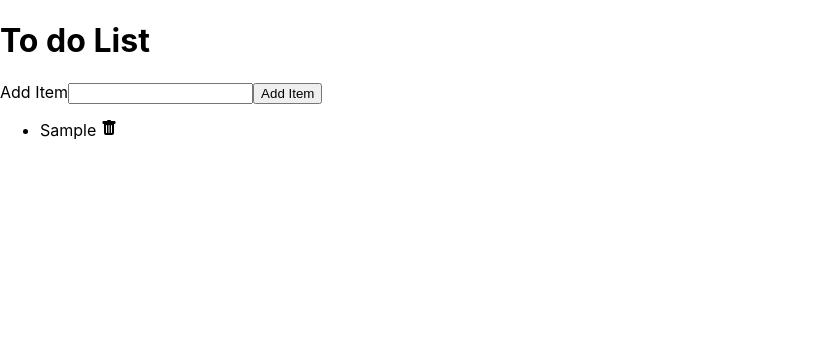
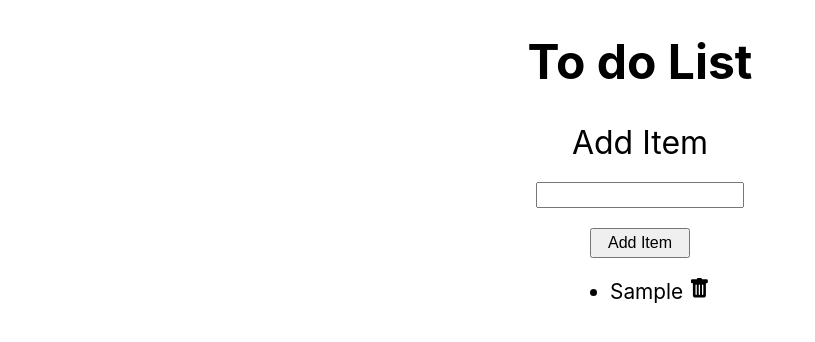
Before and after one commit to DashlinS/react-simple-todo, a React (Create React App) app: page / in a window 1280 px wide. Both pictures are taken after typing "Sample" into the empty fields and a click on the button "Add Item". Shown: the top 342 px of the page, without its empty margins (0-815 px from the left). Built offline with nearby package versions, Linux system fonts and the light colour scheme.

Commit message:
styling change to list and error handling

```diff
--- a/src/App.js
+++ b/src/App.js
@@ -11,9 +11,12 @@ function App() {
   return (
     <>
       <div className="container">
+        <main className="mainContainer">
           <Header />
           <form>
-          <label htmlFor="toDoList">Add Item</label>
+            <label htmlFor="toDoList" className="labelText">
+              Add Item
+            </label>
             <Input
               value={inputValue}
               handleOnChange={(e) => setInputValue(e.target.value)}
@@ -28,6 +31,7 @@ function App() {
           <ul>
             <TodoList currTodoList={todoList} setTodoList={setTodoList} />
           </ul>
+        </main>
       </div>
     </>
   );
--- a/src/component/Button.jsx
+++ b/src/component/Button.jsx
@@ -2,6 +2,9 @@ function Button({todoList, setTodoList, value, setValue}) {
   return (
   <button
     onClick={(e) => {
+        if(value === '') {
+        window.alert('Please Enter an item')
+      }
       e.preventDefault();
       todoList.push(value);
       setTodoList(todoList);
--- a/src/component/Header.jsx
+++ b/src/component/Header.jsx
@@ -1,7 +1,7 @@
 function Header(){
   return (
     <div>
-      <h1>To do List</h1>
+      <h1 className="toDoTitle">To do List</h1>
     </div>
   )
 }
--- a/src/component/TodoItem.jsx
+++ b/src/component/TodoItem.jsx
@@ -2,7 +2,7 @@ import { BsFillTrashFill } from "react-icons/bs"
 
 function TodoItem({listItem, setTodoList, currTodoList, index}){
   return (
-      <li onDoubleClick={(e) => {
+      <li className="listItem" onDoubleClick={(e) => {
         if(e.target.style["text-decoration"] === "none"){
           e.target.style["text-decoration"] = "line-through"
         }else {
--- a/src/component/TodoList.jsx
+++ b/src/component/TodoList.jsx
@@ -3,7 +3,7 @@ import { v4 as uuidv4 } from 'uuid';
 
 function TodoList({currTodoList, setTodoList}){
   return (
-      <div>
+      <div className="listItemContainer">
         {currTodoList.map((listItem, index) => {
           listItem = listItem
             .slice(listItem[0], 1)
--- a/src/index.css
+++ b/src/index.css
@@ -11,3 +11,61 @@ code {
   font-family: source-code-pro, Menlo, Monaco, Consolas, 'Courier New',
     monospace;
 }
+
+.container {
+  display: flex;
+  justify-content: center;
+  max-width: 768px;
+  margin: auto;
+  padding: 0 20px;
+}
+
+.mainContainer {
+  width: 600px;
+  max-height: 600px;
+  text-align: center;
+}
+
+.toDoTitle {
+  font-size: 3em;
+}
+
+.labelText {
+  font-size: 2em;
+
+}
+form {
+  display: flex;
+  flex-direction: column;
+  align-items: center;
+}
+
+form input {
+  width: 200px;
+  height: 20px;
+  margin: 20px;
+}
+
+form button {
+  width: 100px;
+  height: 30px;
+  font-size: 1em;
+}
+
+.listItem {
+  width: 100px;
+  font-size: 1.3em;
+  margin-bottom: 20px;
+
+}
+ a:focus {
+  outline: none;
+  box-shadow: none;
+}
+
+.listItemContainer {
+  display: flex;
+  align-items: center ;
+  margin-top: 20px;
+  flex-direction: column;
+}
```
Lines whose indentation alone changed are shown as unchanged.
